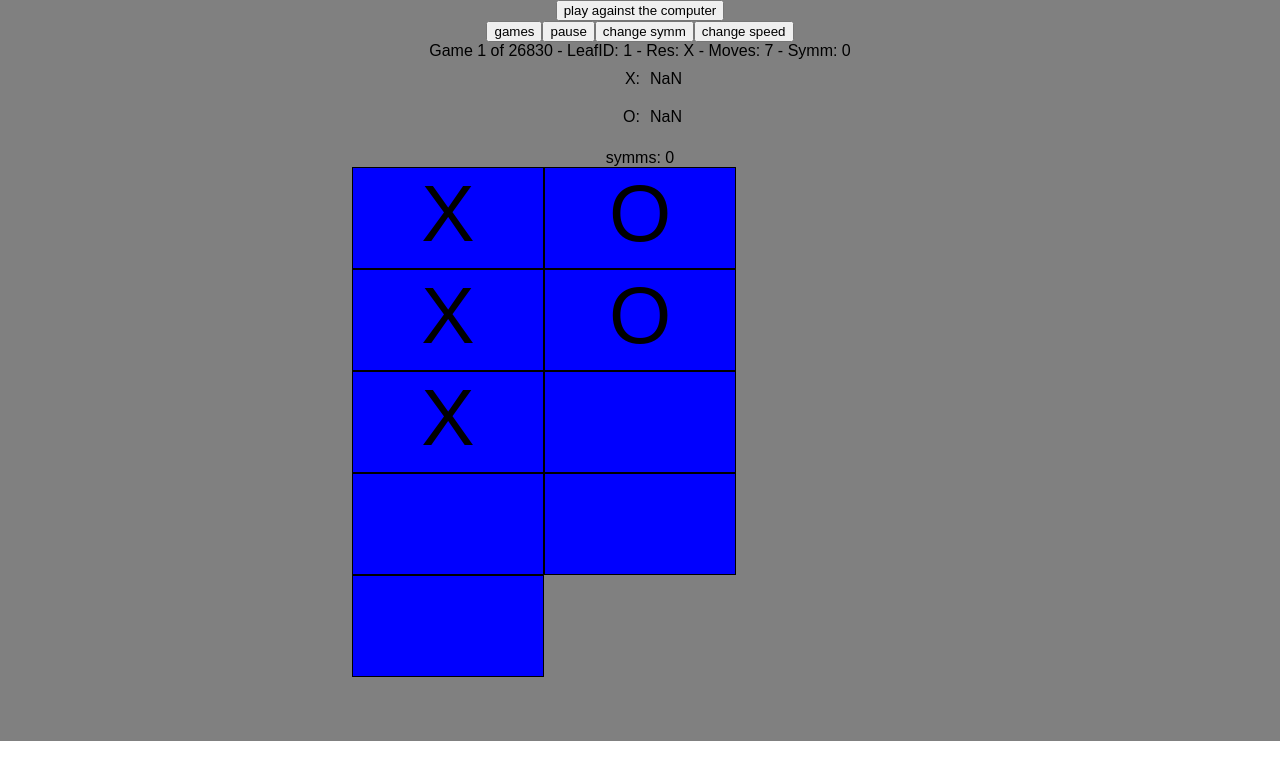
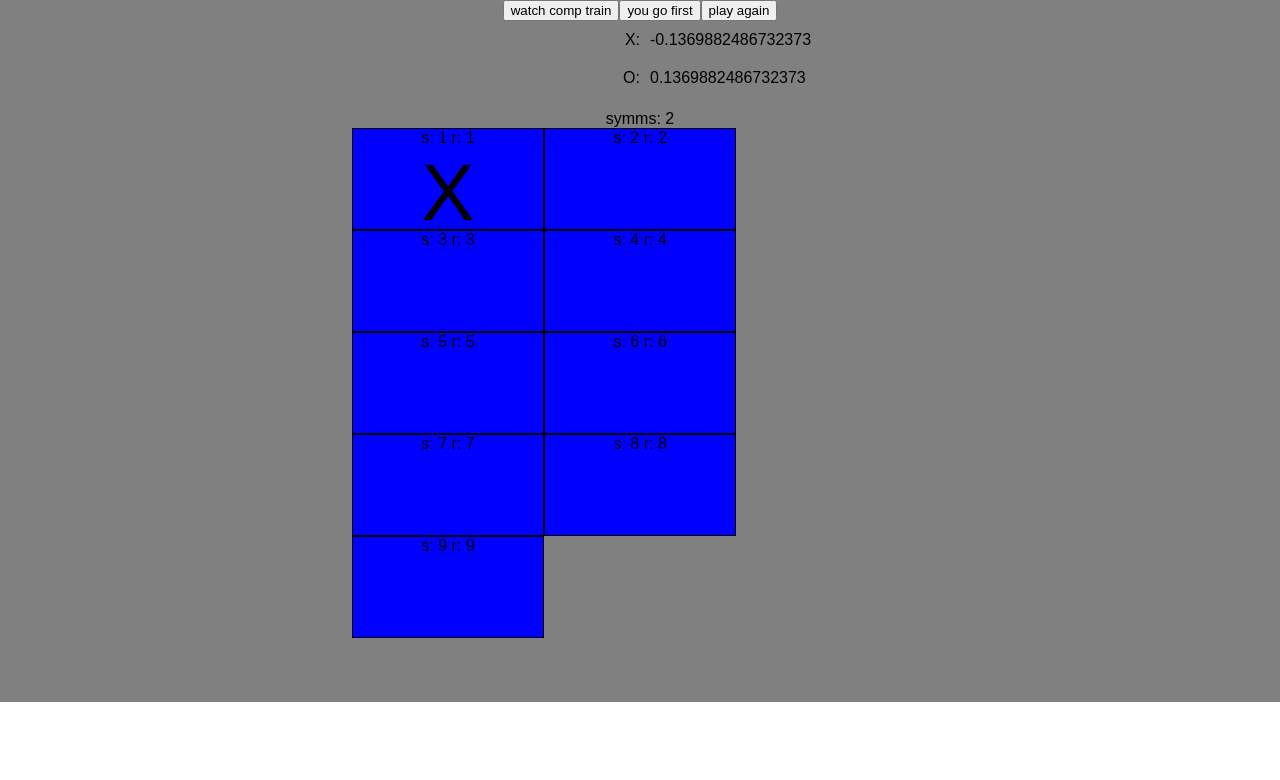
Before and after one commit to brettcnelson/auto-tic, a React (Create React App) app: page / in a window 1280 px wide. Shown: the top 780 px of the page. Built offline with nearby package versions, Linux system fonts and the light colour scheme.

Commit message:
handles symmetry clicks

```diff
--- a/src/App.js
+++ b/src/App.js
@@ -7,7 +7,7 @@ class App extends Component {
   constructor(props) {
     super(props);
     this.state = {
-      play: false,
+      play: true
     };
   }
 
--- a/src/Board.js
+++ b/src/Board.js
@@ -3,12 +3,20 @@ import './Board.css';
 import Square from './Square';
 
 function Board(props) {
+	var symms = [[1,2,3,4,5,6,7,8,9],[7,4,1,8,5,2,9,6,3],[9,8,7,6,5,4,3,2,1],[3,6,9,2,5,8,1,4,7],[3,2,1,6,5,4,9,8,7],[9,6,3,8,5,2,7,4,1],[7,8,9,4,5,6,1,2,3],[1,4,7,2,5,8,3,6,9]];
+	var currSymms = findSymms();
+
+	function findSymms() {
+		var board = props.node.board;
+		return symms.filter(s=>s.every((v,i)=>board[v]===board[i+1]));
+	}
+
 	function makeBoard() {
 		if (props.node.res) {
 			return endBoard();
 		}
 		if (props.click) {
-			return playingBoard();
+			return props.comp ? computerBoard() : playingBoard();
 		}
 		return trainingBoard();
 	}
@@ -21,13 +29,22 @@ function Board(props) {
 		return renderBoard(makeSquare);
 	}
 
+	function computerBoard() {
+		return renderBoard(makeCompBoard);
+	}
+
+	function makeCompBoard(s,i) {
+		return <Square key={i} s={s} r={symmTransform(s)} val={symmVal(s)} />
+	}
+
 	function trainingBoard() {
 		return renderBoard(makeTrainBoard);
 	}
 
 	function makeSquare(s,i) {
 		var val = symmVal(s);
-		return !val ? <Square key={i} s={s} click={()=>squareClick(s)} /> : <Square key={i} s={s} val={val} />;
+		var r = symmTransform(s);
+		return !val ? <Square key={i} r={r} s={s} click={()=>squareClick(r)} /> : <Square key={i} r={r} s={s} val={val} />;
 	}
 
 	function makeTrainBoard(s,i) {
@@ -53,33 +70,41 @@ function Board(props) {
 		return squares.map((r,i)=><div key={i} >{r.map(cb)}</div>)
 	}
 
-	function symmVal(s) {
-		return props.node.board[symmTransform(s)];
+	function symmVal(s,symm) {
+		return props.node.board[symmTransform(s,symm)];
 	}
 
 	function symmTransform(s,symm) {
-		var symms = [[1,2,3,4,5,6,7,8,9],[7,4,1,8,5,2,9,6,3],[9,8,7,6,5,4,3,2,1],[3,6,9,2,5,8,1,4,7],[3,2,1,6,5,4,9,8,7],[9,6,3,8,5,2,7,4,1],[7,8,9,4,5,6,1,2,3],[1,4,7,2,5,8,3,6,9]];
-		return symms[symm || props.symm][s-1];
-	}
-
-	function findNode(board,symm) {
-		// var board = Object.assign({},props.node.board);
-		// board[]
+		return symms[symm !== undefined ? symm : props.symm][s-1];
 	}
 
 	function squareClick(p) {
-		// var symm = props.symm;
-		// var node = findNode(symm);
-		// while (!node) {
-		// 	console.log(!props.node.children.some(function(c,i) {node = c;return symmTransform(c.pos,symm)===p;}),node)
-		// 	node = findNode(symm++);
+		var node;
+		var children = props.node.children;
+		var tempSymm;
+		var j = 0;
+		while (!node) {
+			tempSymm = symms.indexOf(currSymms[j++]);
+			for (var i = 0 ; i < children.length ; i++) {
+				if (children[i].pos === symmTransform(p,tempSymm)) {
+					node = children[i]
+				}
+			}
+		}
+		props.click(node,tempSymm)
+		// function isSameBoard(b1,b2) {
+		// 	for (var key in b1) {
+		// 		if (b1[key] !== b2[key]) {
+		// 			return false;
+		// 		}
+		// 	}
+		// 	return true;
 		// }
-		// props.click(node,symm);
 	}
 
 	return (
 		<div className='Board'>
-			<div>symms: {props.symm}</div>
+			<div>symms: {currSymms.length}</div>
 			<div>{makeBoard()}</div>
 		</div>
 	)
--- a/src/Play.js
+++ b/src/Play.js
@@ -34,18 +34,18 @@ class Play extends Component {
     function pick(a,b) {
       return stats(b) > stats(a) ? b : a;
       function stats(n) {
-        return (n.stats.wins-n.stats.losses)/n.total;
+        return (n.stats.wins-n.stats.losses)/n.stats.total;
       }
     }
   }
 
   render() {
-  	!this.state.player && setTimeout(()=>this.compMove(),1000);
+  	!this.state.player && this.state.node.children.length && setTimeout(()=>this.compMove(),1000);
     return (
       <div className="Play">
       	<div><button onClick={this.props.click} >watch comp train</button><button onClick={()=>this.changePlayer()} >{this.state.first ? 'let the comp go first' : 'you go first'}</button><button onClick={()=>this.playAgain()}>play again</button></div>
       	<Display stats={this.state.node.stats} letter={this.state.letter} />
-      	<Board node={this.state.node} symm={this.state.symm} click={(n,s)=>this.squareClick(n,s)} />
+      	<Board node={this.state.node} symm={this.state.symm} click={(n,s)=>this.squareClick(n,s)} comp={!this.state.player} />
       </div>
     );
   }
--- a/src/Square.css
+++ b/src/Square.css
@@ -6,3 +6,14 @@
 	border:1px solid black;
 	background-color: blue;
 }
+
+.temps {
+	/*width:75%;*/
+	/*display:inline-block;*/
+}
+
+.tempm {
+	/*width:25%;*/
+	/*display:inline-block;*/
+	font-size:20%;
+}
--- a/src/Square.js
+++ b/src/Square.js
@@ -3,7 +3,7 @@ import './Square.css';
 
 function Square(props) {
 	return (
-		<div className='Square' style={props.color && {background:props.color}} onClick={props.click} >{props.val}</div>
+		<div className='Square' style={props.color && {background:props.color}} onClick={props.click} ><div className='tempm'>s: {props.s} r: {props.r}</div><div className='temps'>{props.val}</div></div>
 	)
 }
 
```
